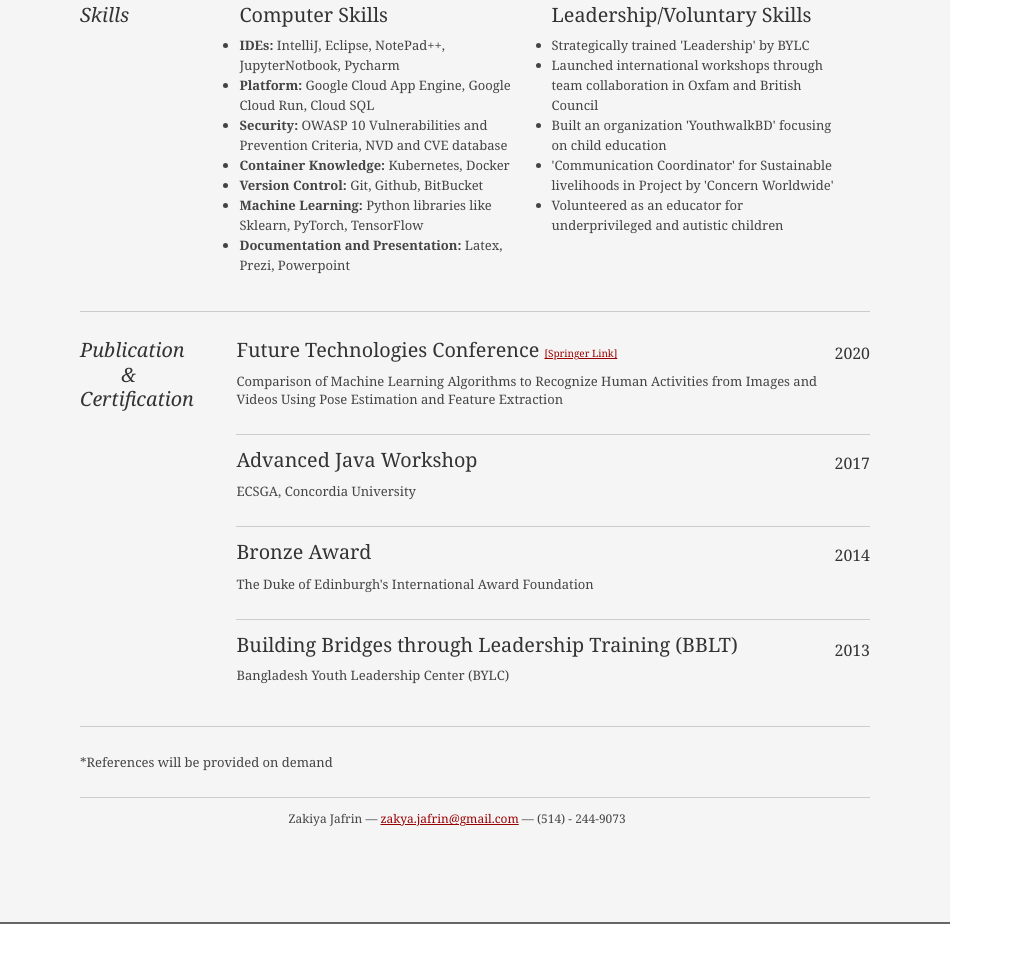
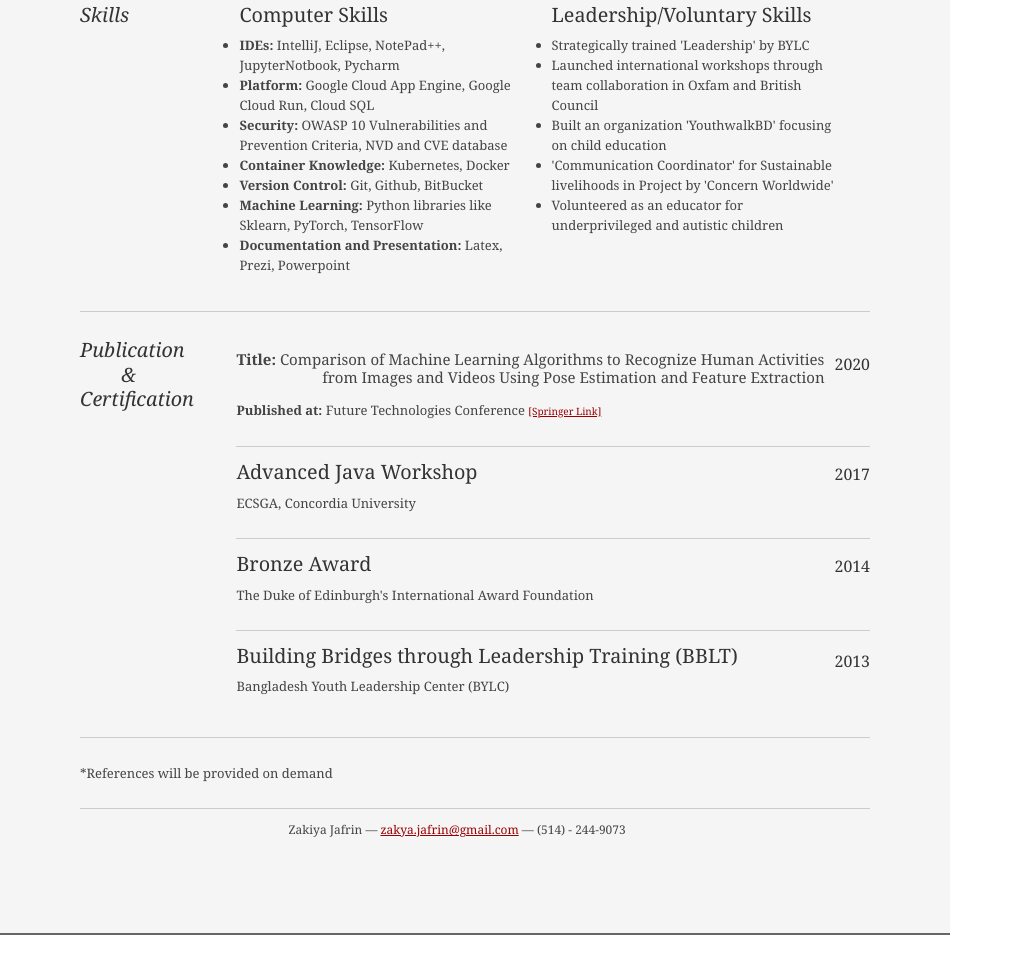
Before and after one commit to Zakiya-Jafrin/zakiya-jafrin.github.io, a plain HTML site: page index.html in a window 1280 px wide. Shown: the part 1719-2692 px from the top of the page, without its empty margins (0-1013 px from the left). Drawn offline with Linux system fonts and the light colour scheme.

Commit message:
Update index.html

```diff
--- a/index.html
+++ b/index.html
@@ -287,9 +287,10 @@
 						<div class="yui-u">
 
 							<div class="job">
-								<h2>Future Technologies Conference <small style="font-size: 10px;"><a href="https://link.springer.com/chapter/10.1007/978-3-030-63128-4_7">[Springer Link]</a></small></h2>
-								<p>Comparison of Machine Learning Algorithms to Recognize Human Activities from Images and Videos
+								<p style="font-size: 15px;"><b>Title:</b> Comparison of Machine Learning Algorithms to Recognize Human Activities &nbsp &nbsp &nbsp &nbsp &nbsp &nbsp &nbsp &nbsp &nbsp &nbsp &nbsp  from Images and Videos
 									Using Pose Estimation and Feature Extraction </p>
+								<p><b>Published at:</b> Future Technologies Conference <small style="font-size: 10px;"><a href="https://link.springer.com/chapter/10.1007/978-3-030-63128-4_7">[Springer Link]</a></small> </p>
+
 								<h4>2020</h4>
 
 							</div>
```
